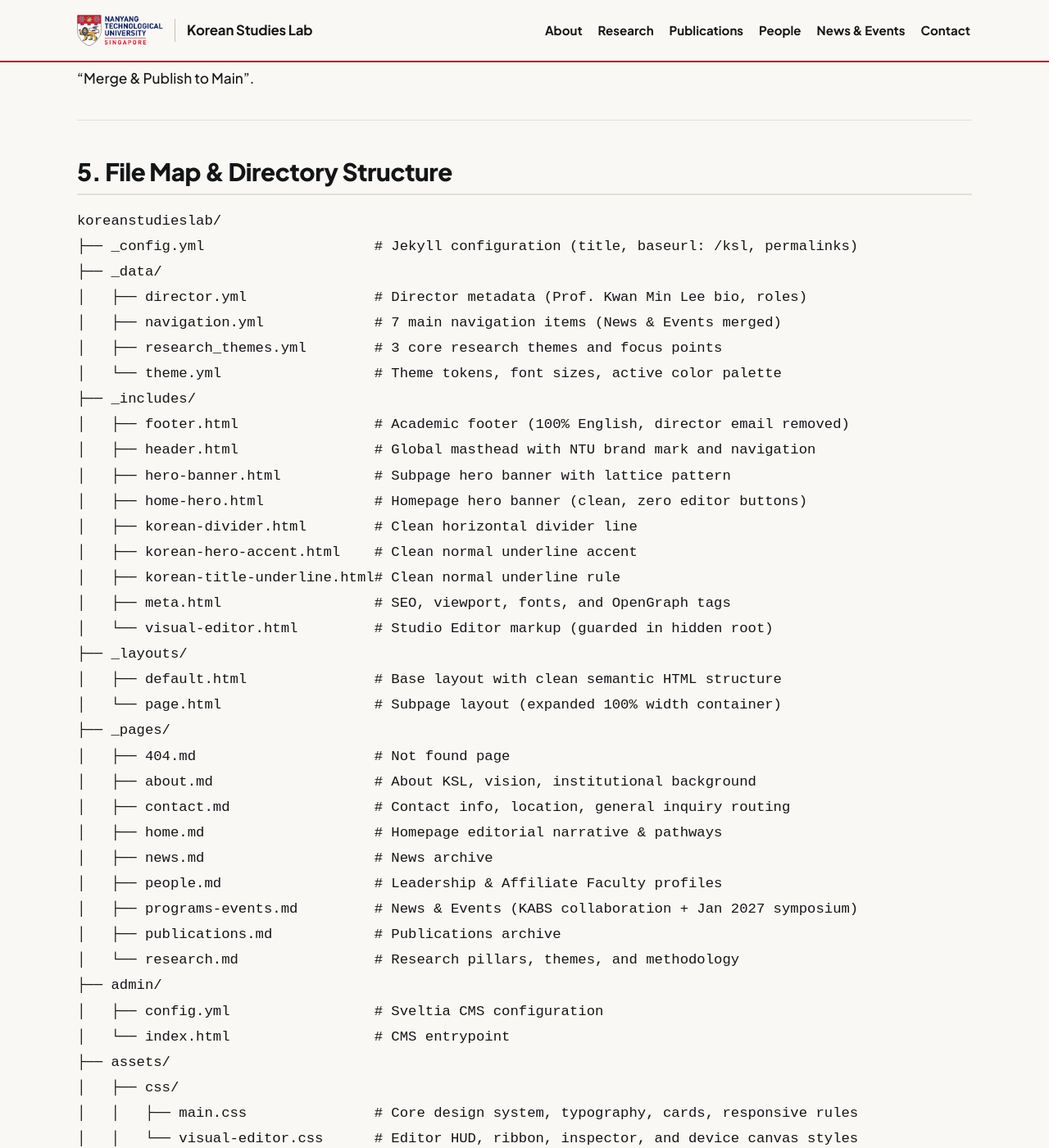
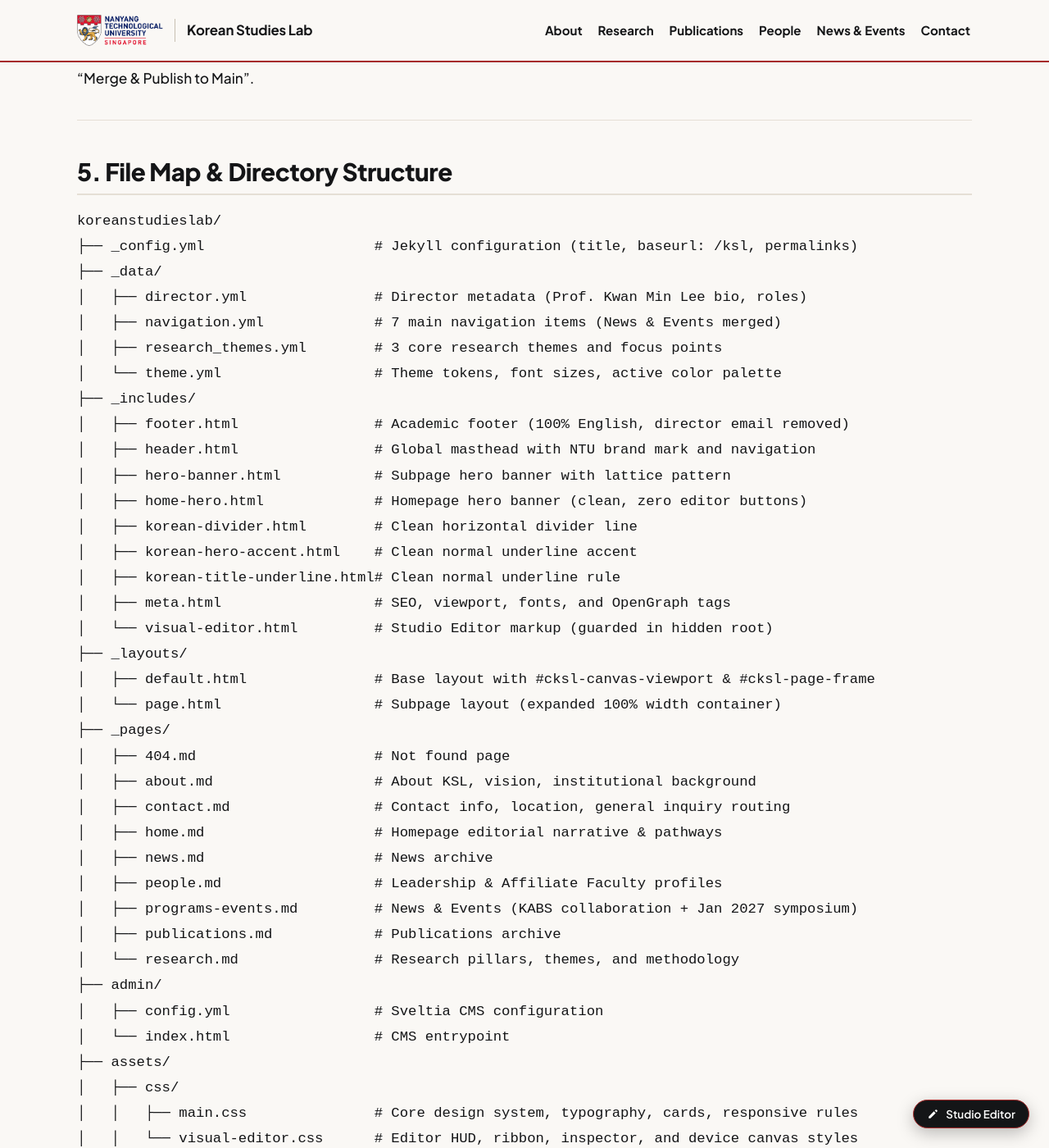
Before and after one commit to profkwanminlee/ksl, a Jekyll site: the page built from CHANGELOG_ARCHITECTURE.md, in a window 1280 px wide and 1400 px high, scrolled down 8080 px. Shown: the whole window at 82% size. Built offline with Jekyll 4.4.1, drawn with Linux system fonts in a browser that asks for light colours; our own code applies the rules of GitHub Pages for plain Markdown files; some of the changed lines change nothing that is shown; some of the changed text lies outside the part shown.

Commit message:
fix(editor): restore canvas viewport, page frame, and studio editor lifecycle controls

```diff
--- a/_layouts/default.html
+++ b/_layouts/default.html
@@ -4,10 +4,13 @@
   {% include meta.html %}
 </head>
 <body class="site-body">
+  <!-- Dynamic Canvas Viewport & Page Frame for Studio Editor -->
+  <div id="cksl-canvas-viewport" class="device-desktop">
+    <div id="cksl-page-frame">
       <!-- Skip to Main Content for Accessibility -->
       <a href="#main-content" class="skip-to-content">Skip to main content</a>
 
-  <!-- Global Header & 7-Item Navigation -->
+      <!-- Global Header & Navigation -->
       {% include header.html %}
 
       <!-- Main Landmark -->
@@ -17,28 +20,13 @@
 
       <!-- Global Academic Footer -->
       {% include footer.html %}
+    </div>
+  </div>
 
   <!-- Parallax and UI Interaction Script -->
   <script src="{{ '/assets/js/main.js' | relative_url }}" defer></script>
 
-  <!-- On-Page Visual WYSIWYG Editor (Only rendered when ?edit=true is present) -->
-  <div id="cksl-editor-root" style="display: none;">
+  <!-- Studio Visual WYSIWYG Editor Component -->
   {% include visual-editor.html %}
-  </div>
-  <script>
-    (function() {
-      try {
-        var params = new URLSearchParams(window.location.search);
-        if (params.get('edit') === 'true' || window.location.hash === '#edit') {
-          var root = document.getElementById('cksl-editor-root');
-          if (root) root.style.display = 'block';
-        } else {
-          localStorage.removeItem('cksl_editor_active');
-          var root = document.getElementById('cksl-editor-root');
-          if (root) root.remove();
-        }
-      } catch(e) {}
-    })();
-  </script>
 </body>
 </html>
--- a/assets/js/visual-editor.js
+++ b/assets/js/visual-editor.js
@@ -290,26 +290,26 @@
   function init() {
     const urlParams = new URLSearchParams(window.location.search);
     const hasEditParam = urlParams.get('edit') === 'true' || window.location.hash === '#edit';
-
-    // If NOT explicitly in edit mode via ?edit=true, do NOTHING
-    if (!hasEditParam) {
-      localStorage.removeItem('cksl_editor_active');
-      return;
-    }
-
-    // Restore saved palette and font
+    const isLocalhost = window.location.hostname === 'localhost' ||
+                        window.location.hostname === '127.0.0.1' ||
+                        window.location.hostname === '';
+
+    // Restore saved palette and font if present
     const savedPal = localStorage.getItem('cksl_palette');
     if (savedPal && PALETTES[savedPal]) applyPalette(savedPal, false);
     const savedFont = localStorage.getItem('cksl_font_size');
     if (savedFont) applyFontSize(savedFont, false);
 
-    enableEditor();
-
-    // Attach launcher
+    // Attach launcher button listener
     const launcher = document.getElementById('cksl-editor-launcher');
-    if (launcher) launcher.addEventListener('click', enableEditor);
-
-    // Keyboard shortcut: Alt + E
+    if (launcher) {
+      launcher.style.display = (isLocalhost || hasEditParam) ? 'inline-flex' : 'none';
+      launcher.addEventListener('click', () => {
+        enableEditor();
+      });
+    }
+
+    // Keyboard shortcut: Alt + E or Ctrl + Shift + E to toggle editor anytime
     document.addEventListener('keydown', function (e) {
       if ((e.altKey && e.key.toLowerCase() === 'e') || (e.ctrlKey && e.shiftKey && e.key.toLowerCase() === 'e')) {
         e.preventDefault();
@@ -317,6 +317,7 @@
       }
     });
 
+    // Wire up all editor controls
     setupRibbon();
     setupSidebar();
     setupTextSelectionToolbar();
@@ -326,9 +327,16 @@
     setupBoxHotkeys();
     setupReplaceMotifModal();
     setupReplaceImageModal();
-    setupDragAndDrop();
     checkBridgeStatus();
     window.addEventListener('resize', fitCanvasToScreen);
+
+    // Check if edit mode should be auto-enabled on page load
+    const storedActive = localStorage.getItem('cksl_editor_active');
+    if (hasEditParam || (isLocalhost && storedActive === 'true')) {
+      enableEditor();
+    } else {
+      disableEditor();
+    }
   }
 
   // 1. Enable / Disable Editor
@@ -350,6 +358,7 @@
     buildSidebarOutline();
     scanPageMotifs();
     setupDragAndDrop();
+    fitCanvasToScreen();
     localStorage.setItem('cksl_editor_active', 'true');
 
     // Initialize git draft staging session
@@ -370,6 +379,30 @@
     if (inspector) inspector.classList.add('hidden');
 
     hideTextSelectionToolbar();
+
+    // Clean up all edit handles and box selection states
+    document.querySelectorAll('.cksl-drag-handle').forEach(el => el.remove());
+    document.querySelectorAll('[data-cksl-box-selected]').forEach(el => {
+      el.removeAttribute('data-cksl-box-selected');
+    });
+    activeBox = null;
+    activeElement = null;
+
+    // Reset device canvas to desktop mode
+    const viewport = document.getElementById('cksl-canvas-viewport');
+    if (viewport) {
+      viewport.className = 'device-desktop';
+      viewport.style.transform = '';
+    }
+    const pageFrame = document.getElementById('cksl-page-frame');
+    if (pageFrame) {
+      pageFrame.style.transform = '';
+      pageFrame.style.zoom = '';
+    }
+    currentDevice = 'desktop';
+    document.querySelectorAll('.cksl-device-btn').forEach(btn => {
+      btn.classList.toggle('active', btn.getAttribute('data-device') === 'desktop');
+    });
 
     const launcher = document.getElementById('cksl-editor-launcher');
     if (launcher) {
```
Also changed, not shown: CHANGELOG_ARCHITECTURE.md. Lines whose indentation alone changed are shown as unchanged.
